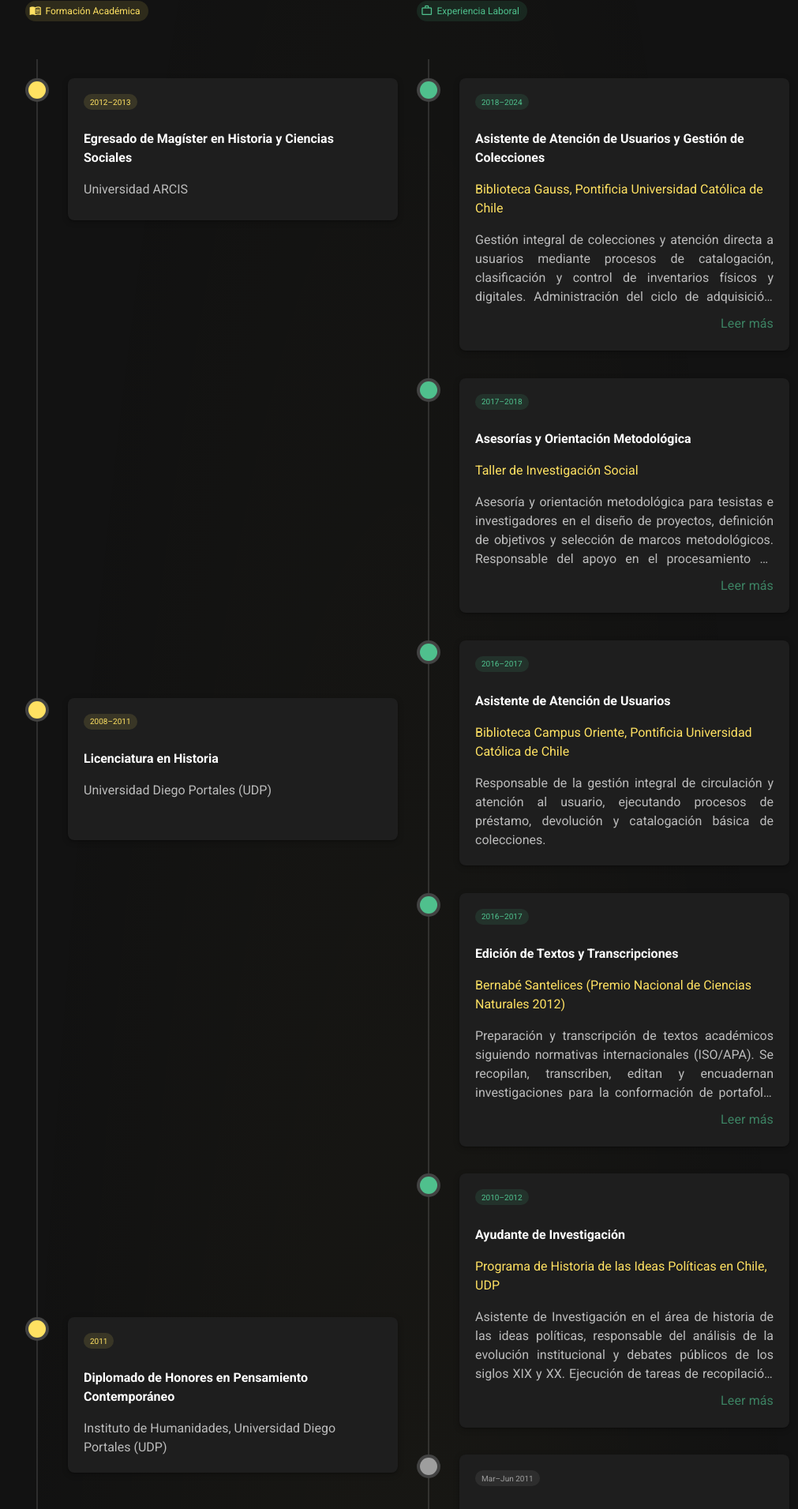
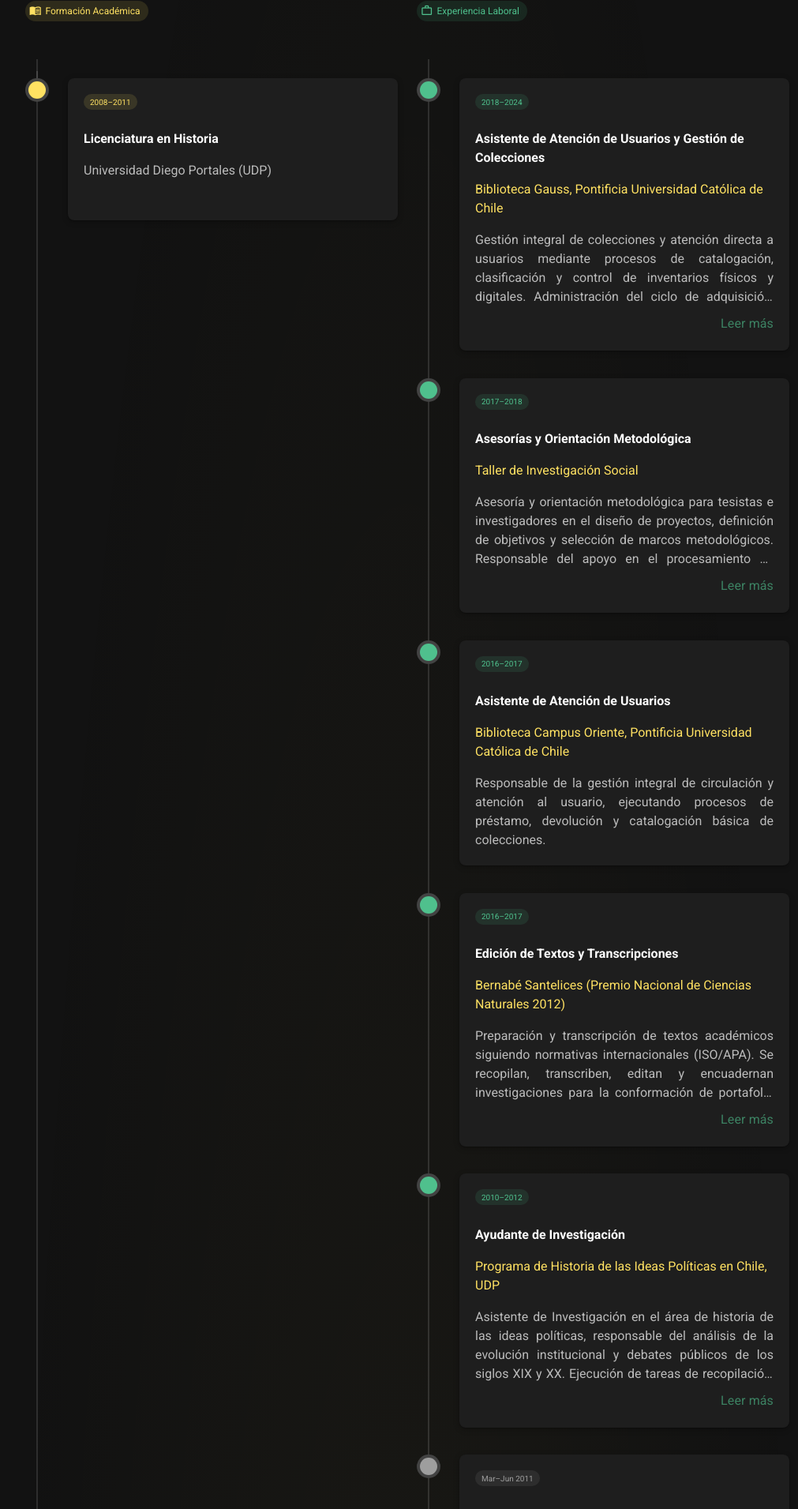
Before and after one commit to jltamayocabello-droid/mi-portafolio-vuetify, a Vue app: page / in a window 1280 px wide. Shown: the part 3827-5738 px from the top of the page at 79% size, without its empty margins (124-1135 px from the left). Built offline with nearby package versions, Linux system fonts and the light colour scheme.

Commit message:
Se eliminan estudios

```diff
--- a/src/pages/HomePage.vue
+++ b/src/pages/HomePage.vue
@@ -643,21 +643,9 @@
 
   const academicBackground = [
     {
-      title: 'Egresado de Magíster en Historia y Ciencias Sociales',
-      institution: 'Universidad ARCIS',
-      years: '2012–2013',
-      color: 'secondary',
-    },
-    {
       title: 'Licenciatura en Historia',
       institution: 'Universidad Diego Portales (UDP)',
       years: '2008–2011',
-      color: 'secondary',
-    },
-    {
-      title: 'Diplomado de Honores en Pensamiento Contemporáneo',
-      institution: 'Instituto de Humanidades, Universidad Diego Portales (UDP)',
-      years: '2011',
       color: 'secondary',
     },
   ]
```
